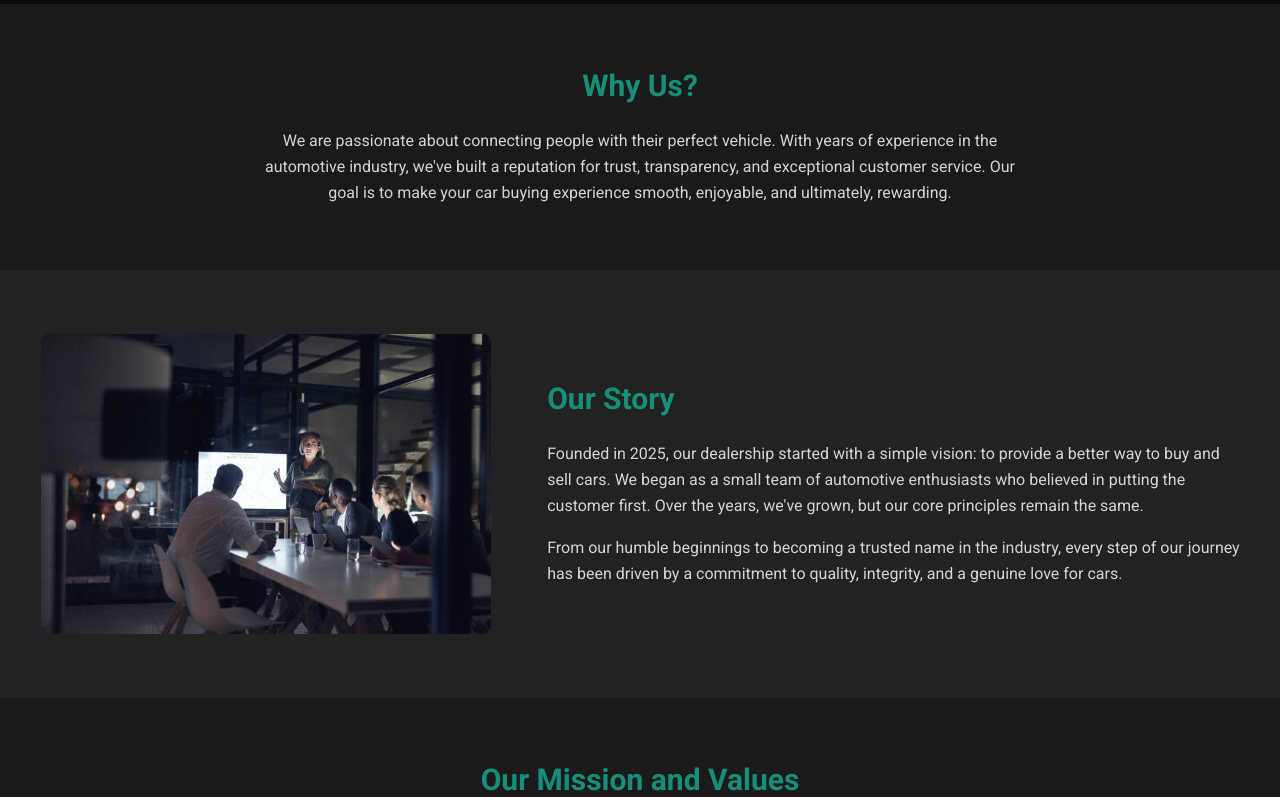
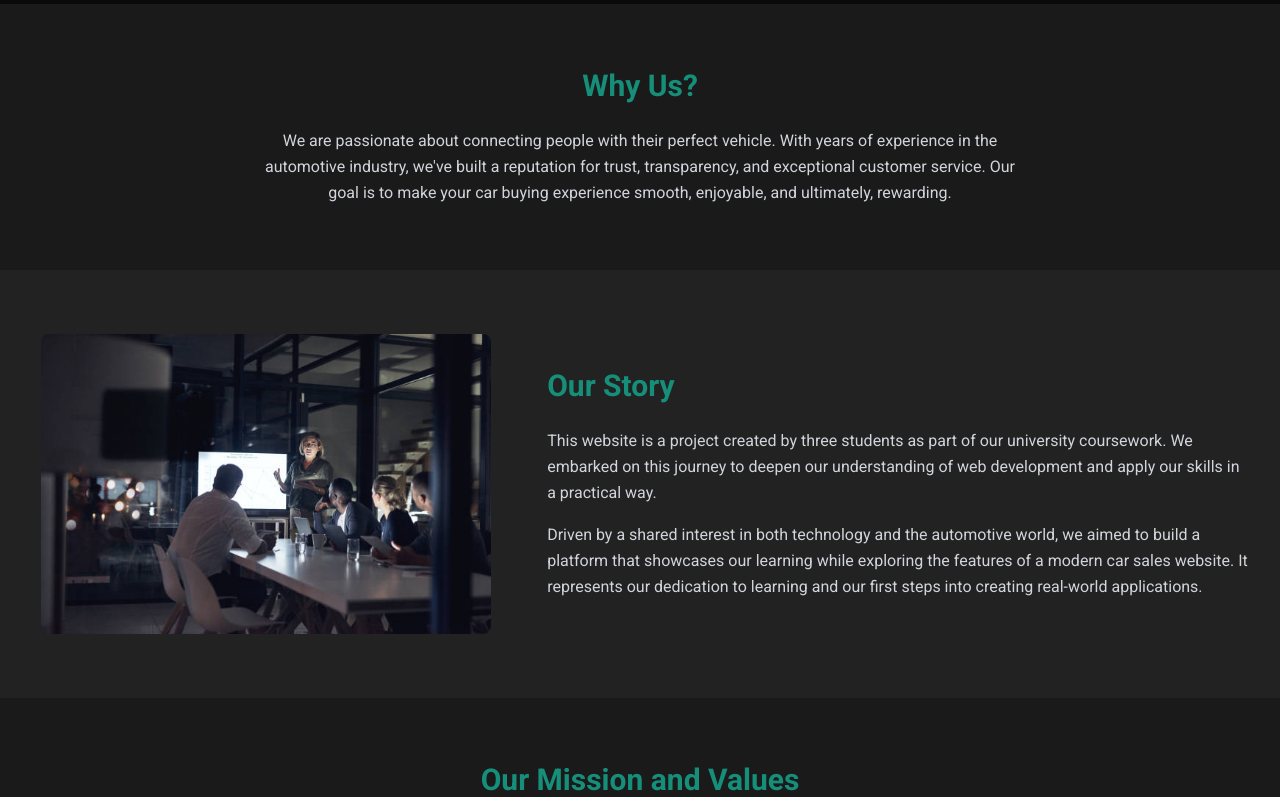
Before and after one commit to stelko0u/Car-Project, a React (Vite) app: page /about in a window 1280 px wide. Shown: the part 452-1249 px from the top of the page. Built offline with nearby package versions, Linux system fonts and the light colour scheme; no server answers; grey boxes are pictures that could not be loaded.

Commit message:
Little updates to text only
Fixing some messages and text in some of the pages to fit their respective functions more

```diff
--- a/src/pages/About/About.jsx
+++ b/src/pages/About/About.jsx
@@ -50,10 +50,10 @@ export default function About() {
           <div>
             <h2 className="text-3xl font-bold mb-6 text-[#168f7a]">Our Story</h2>
             <p className="text-gray-300 leading-relaxed mb-4">
-              Founded in 2025, our dealership started with a simple vision: to provide a better way to buy and sell cars. We began as a small team of automotive enthusiasts who believed in putting the customer first. Over the years, we've grown, but our core principles remain the same.
+              This website is a project created by three students as part of our university coursework. We embarked on this journey to deepen our understanding of web development and apply our skills in a practical way.
             </p>
             <p className="text-gray-300 leading-relaxed">
-              From our humble beginnings to becoming a trusted name in the industry, every step of our journey has been driven by a commitment to quality, integrity, and a genuine love for cars.
+              Driven by a shared interest in both technology and the automotive world, we aimed to build a platform that showcases our learning while exploring the features of a modern car sales website. It represents our dedication to learning and our first steps into creating real-world applications.
             </p>
           </div>
         </div>
@@ -101,8 +101,8 @@ export default function About() {
             <p className="text-gray-300 mb-8">
               Explore our extensive catalog or
                <a href="/contact" className="text-[#168f7a] hover:underline ml-1">
-                contact us today</a> to learn more.
-              </p>
+                contact us today</a>  to learn more.
+             </p>
             <a href="/catalog" className="btn bg-[#168f7a] text-white text-lg px-8 py-3 rounded-md hover:bg-[#137a69] transition duration-300">
               View Catalog
             </a>
--- a/src/pages/Contacts/Contacts.jsx
+++ b/src/pages/Contacts/Contacts.jsx
@@ -275,7 +275,7 @@ export default function Contacts() {
       </div>
       {isSuccess && (
         <div className="fixed top-4 left-4 bg-green-500 text-white py-2 px-4 rounded-md shadow-md z-50">
-          Your suggestion was sent successfully!
+          Your question/suggestion was sent successfully!
         </div>
       )}
     </div>
```
